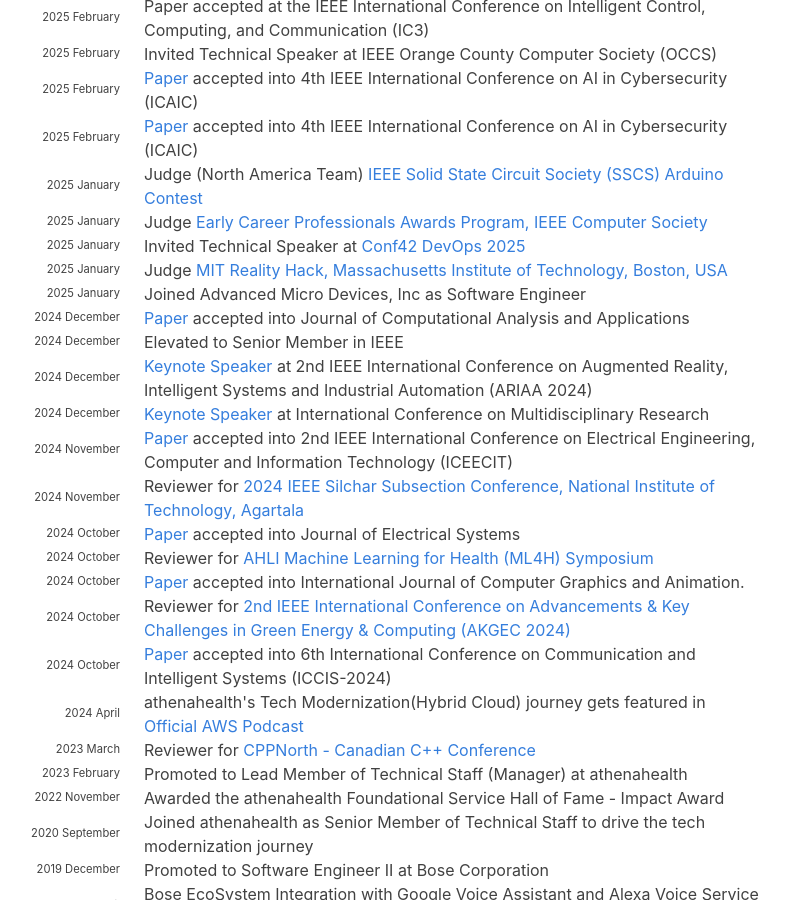
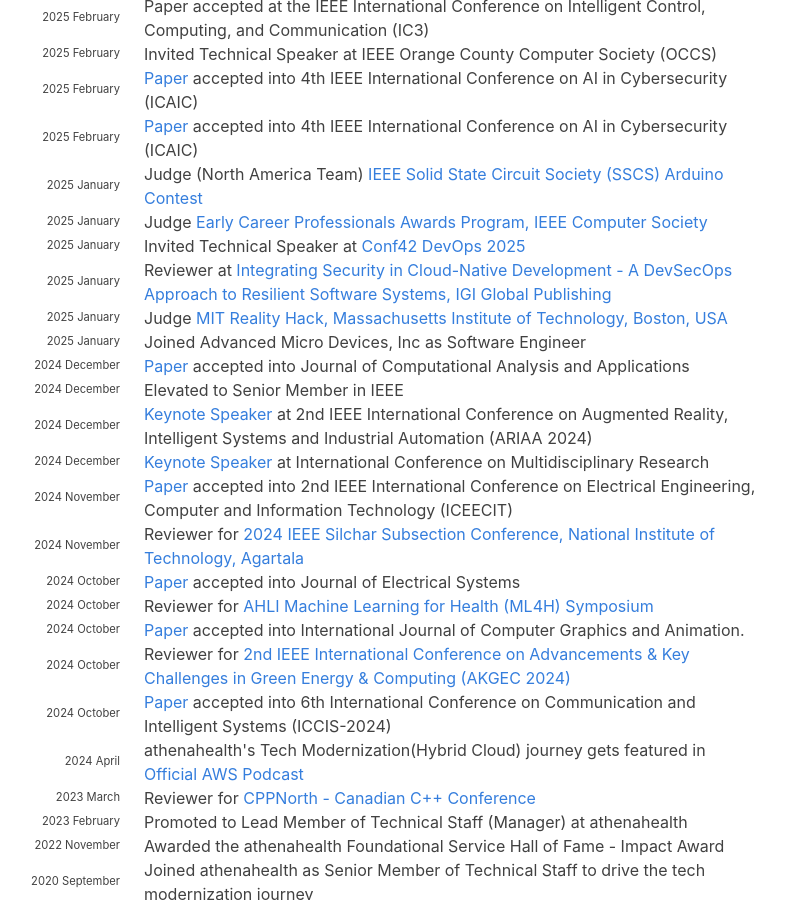
Before and after one commit to hariharanragothaman/hariharanragothaman.github.io, a Jekyll site: the page built from index.md, in a window 1280 px wide and 900 px high, scrolled down 916 px. Shown: the whole window, without its empty margins (188-977 px from the left). Built offline with Jekyll 4.4.1, drawn with Linux system fonts in a browser that asks for light colours; nearby versions of some CDN libraries; some web fonts are replaced.

Commit message:
Polishes and Updates

```diff
--- a/_data/news.yaml
+++ b/_data/news.yaml
@@ -36,6 +36,10 @@
 - year: 2025
   year-extra: January
   description: Invited Technical Speaker at <a href="https://www.conf42.com/DevOps_2025_Hariharan_Ragothaman_deployments_governance_securely">Conf42 DevOps 2025</a>
+
+- year: 2025
+  year-extra: January
+  description: Reviewer at <a href="https://www.igi-global.com/">Integrating Security in Cloud-Native Development - A DevSecOps Approach to Resilient Software Systems, IGI Global Publishing</a>
 
 - year: 2025
   year-extra: January
```
